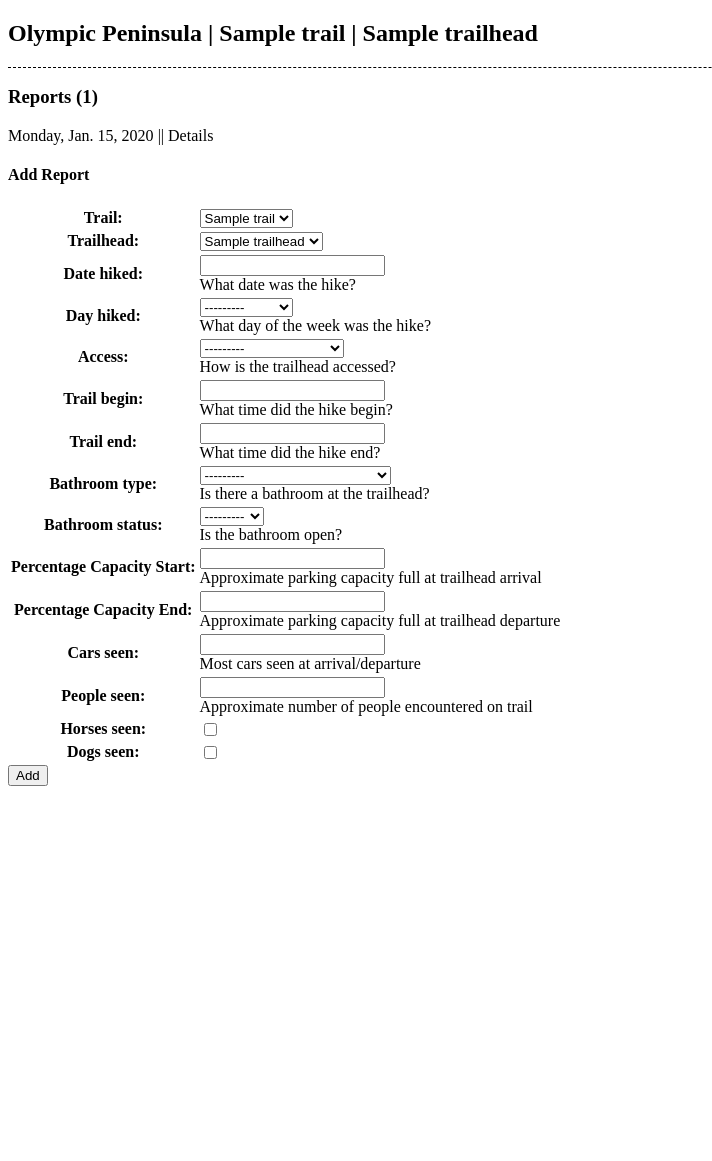
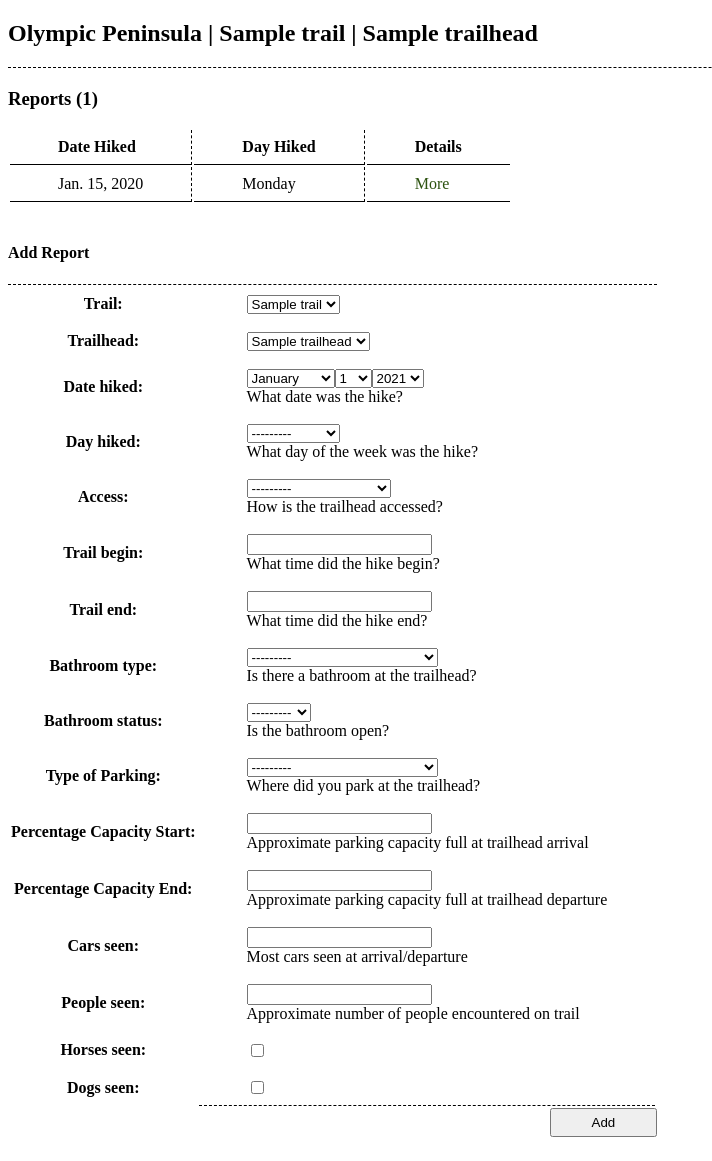
Before and after one commit to kris71990/crowd-watch, a Django app: page /trails/OP/00000000-0000-0000-0000-000000000001/00000000-0000-0000-0000-000000000001/reports/ in a window 1280 px wide. Shown: the part 91-1252 px from the top of the page, without its empty margins (0-712 px from the left). Before the commit the page ends 877 px from the top, so only its background shows below. Run offline with Django 3.2, Linux system fonts and the light colour scheme; tables that the repository leaves empty hold one stand-in row (values such as "Sample post").

Commit message:
fix forms, add link flow to views

```diff
--- a/trails/forms.py
+++ b/trails/forms.py
@@ -1,5 +1,6 @@
-from django.forms import ModelForm, TextInput
+from django.forms import ModelForm, SelectDateWidget, TimeInput
 from .models import Trail, Trailhead, Report
+from datetime import datetime
 
 class TrailForm(ModelForm):
   class Meta:
@@ -19,5 +20,16 @@ class TrailheadForm(ModelForm):
 
 class ReportForm(ModelForm):
   class Meta:
+    year_choices = []
+    current_year = datetime.today().year
+    for i in range(10):
+      year_choices.append(current_year - i)
+
     model = Report
-    fields = ('trail', 'trailhead', 'date_hiked', 'day_hiked', 'access', 'trail_begin', 'trail_end', 'bathroom_type', 'bathroom_status', 'pkg_estimate_begin', 'pkg_estimate_end', 'cars_seen', 'people_seen', 'horses_seen', 'dogs_seen')
+    fields = ('trail', 'trailhead', 'date_hiked', 'day_hiked', 'access', 'trail_begin', 'trail_end', 'bathroom_type', 'bathroom_status', 'pkg_location', 'pkg_estimate_begin', 'pkg_estimate_end', 'cars_seen', 'people_seen', 'horses_seen', 'dogs_seen')
+    widgets = {
+      'date_hiked': SelectDateWidget(
+        years=year_choices,
+        empty_label=("Year", "Month", "Day")
+      ),
+    }
--- a/trails/models.py
+++ b/trails/models.py
@@ -1,7 +1,7 @@
 from django.core import validators
 from django.db import models
 import uuid
-from django.core.validators import MinValueValidator, MaxValueValidator
+from django.core.validators import MinValueValidator
 
 class Trail(models.Model):
   def __str__(self):
@@ -185,7 +185,7 @@ class Report(models.Model):
     choices=BATHROOM_STATUS,
     help_text='Is the bathroom open?'
   )
-  pkg_location = models.CharField(
+  pkg_location = models.CharField('Type of Parking',
     max_length=2,
     choices=PARKING_TYPES,
     help_text='Where did you park at the trailhead?'
@@ -193,12 +193,12 @@ class Report(models.Model):
   pkg_estimate_begin = models.IntegerField(
     'Percentage Capacity Start',
     help_text='Approximate parking capacity full at trailhead arrival',
-    validators=[MinValueValidator(0), MaxValueValidator(100)]
+    validators=[MinValueValidator(0)]
   )
   pkg_estimate_end = models.IntegerField(
     'Percentage Capacity End',
     help_text='Approximate parking capacity full at trailhead departure',
-    validators=[MinValueValidator(0), MaxValueValidator(100)]
+    validators=[MinValueValidator(0)]
   )
   cars_seen = models.IntegerField(
     'Cars seen', help_text='Most cars seen at arrival/departure',
--- a/trails/static/trails/feeds.css
+++ b/trails/static/trails/feeds.css
@@ -1,5 +1,6 @@
 .trail-table {
   margin-top: 20px;
+  margin-bottom: 40px;
 }
 
 thead td {
@@ -17,11 +18,32 @@ td:last-child {
   border-right: none;
 }
 
+td:last-child a {
+  color: #2C520F;
+}
+
+td:last-child a:hover {
+  font-weight: bold;
+}
+
 form {
+  border-top: 1px dashed black;
   display: inline-block;
-  border: 2px solid black;
 }
 
 form td {
   border: none;
 }
+
+form tr:last-child td {
+  border-bottom: 1px dashed black;
+}
+
+form .button {
+  padding: 5px 40px;
+  float: right;
+}
+
+form .button:hover {
+  cursor: pointer;
+}
--- a/trails/static/trails/header.css
+++ b/trails/static/trails/header.css
@@ -14,5 +14,8 @@
 #header h2 {
   float: right;
   font-style: italic;
+}
+
+#header h2 a {
   color: #2C520F;
 }
--- a/trails/templates/trails/header.html
+++ b/trails/templates/trails/header.html
@@ -6,7 +6,7 @@
   <body>
     <div id="header">
       <h1><a href="/trails/">Crowd Watch</a></h1>
-      <h2>Washington State Trails</h2>
+      <h2><a href="{% url 'trail_list' %}">Washington State Trails</a></h2>
     </div>
   </body>
 </html>
--- a/trails/templates/trails/report.html
+++ b/trails/templates/trails/report.html
@@ -12,7 +12,11 @@
     {% include "./header.html" %}
     {% if report %}
     <div class="subheader">
-      <h2>{{ report.trail.get_region_display }} | {{ report.trail.name }} | {{ report.trailhead.name }}</h2>
+      <h2>
+        <a href="{% url 'trails' report.trail.region %}">{{ report.trail.get_region_display }}</a> |
+        <a href="{% url 'trailheads' region=report.trail.region trail=report.trail.id %}">{{ report.trail.name }}</a> |
+        <a href="{% url 'reports_trailhead' region=report.trail.region trail=report.trail.id trailhead=report.trailhead.id %}">{{ report.trailhead.name }}</a>
+      </h2>
     </div>
     {% endif %}
     <div id="report-table">
--- a/trails/templates/trails/reports.html
+++ b/trails/templates/trails/reports.html
@@ -1,5 +1,6 @@
 {% load static %}
 <link rel="stylesheet" type="text/css" href="{% static 'trails/base_style.css' %}">
+<link rel="stylesheet" type="text/css" href="{% static 'trails/feeds.css' %}">
 
 <!DOCTYPE html>
 <html>
@@ -11,31 +12,56 @@
     {% include "./header.html" %}
     <div class="subheader">
     {% if trail %}
-      <h2>{{ trail.get_region_display }} | {{ trail.name }}</h2>
+      <h2>
+        <a href="{% url 'trails' trail.region %}">{{ trail.get_region_display }}</a> |
+        {{ trail.name }}
+      </h2>
     {% elif trailhead %}
-      <h2>{{ trailhead.trail.get_region_display }} | {{ trailhead.trail.name }} | {{ trailhead.name }}</h2>
+      <h2>
+        <a href="{% url 'trails' trailhead.trail.region %}">{{ trailhead.trail.get_region_display }}</a> |
+        <a href="{% url 'trailheads' region=trailhead.trail.region trail=trailhead.trail.id %}">{{ trailhead.trail.name }}<a/> |
+        {{ trailhead.name }}
+      </h2>
     {% endif %}
     </div>
 
     <div class="report">
     {% if reports_list %}
-      <h3>Reports ({{ reports_list.count }})</h3>
-      <ul>
-        {% for report in reports_list %}
-          <li>
-            <div>
-              <p>
-              {% if trail %}<span>{{ report.trailhead.name }} - </span>{% endif %}
-                <span>{{ report.get_day_hiked_display }}, {{ report.date_hiked }}</span> ||
+      <div class="trail-table">
+        <h3>Reports ({{ reports_list.count }})</h3>
+        <table>
+          <thead>
+            <tr>
+              {% if trail %}<td>Trailhead</td>{% endif %}
+              <td>Date Hiked</td>
+              <td>Day Hiked</td>
+              <td>Details</td>
+            </tr>
+          </thead>
+          <tbody>
+          {% for report in reports_list %}
+            <tr>
               {% if trail %}
-                <a href="{% url 'report' region=region trail=trail.id trailhead=report.trailhead.id report=report.id %}">Details</a></p>
+              <td>
+                <a href="{% url 'trailheads' region=trail.region trail=trail.id %}">{{ report.trailhead.name }}</a>
+              </td>
+              {% endif %}
+              <td>{{ report.date_hiked }}</td>
+              <td>{{ report.get_day_hiked_display }}</td>
+              {% if trail %}
+              <td>
+                <a href="{% url 'report' region=region trail=trail.id trailhead=report.trailhead.id report=report.id %}">More</a>
+              </td>
               {% else %}
-                <a href="{% url 'report' region=region trail=trailhead.trail.id trailhead=trailhead.id report=report.id %}">Details</a></p>
+              <td>
+                <a href="{% url 'report' region=region trail=trailhead.trail.id trailhead=trailhead.id report=report.id %}">More</a>
+              </td>
               {% endif %}
             </div>
-          </li>
-        {% endfor%}
-      </ul>
+          {% endfor %}
+          </tbody>
+        </table>
+      </div>
     {% else %}
       <p>No reports found</p>
     {% endif %}
@@ -46,13 +72,23 @@
     {% endif %}
     </div>
 
+    {% if form.errors %}
+      <ul>
+        {% for error in form.errors %}
+          <li>{{ error }}</li>
+        {% endfor %}
+      </ul>
+    {% endif %}
+
     {% if trailhead %}
+    <div class="form-box">
       <h4>Add Report</h4>
       <form action="{% url 'reports_trailhead' region trailhead.trail.id trailhead.id %}" method="post">
         {% csrf_token %}
         <table>{{ form.as_table }}</table>
-        <input type="submit" value="Add">
+        <input class="button" type="submit" value="Add">
       </form>
+    </div>
     {% endif %}
   </body>
 </html>
--- a/trails/views.py
+++ b/trails/views.py
@@ -13,8 +13,6 @@ def regions(request):
     trail_count = len(Trail.objects.filter(region=i[0]).values('name'))
     region_trail_count.append(trail_count)
 
-  print(region_trail_count)
-
   context = {
     'regions_list': regions_list,
     'region_trail_count': region_trail_count
@@ -27,7 +25,7 @@ def trail_list(request):
   return render(request, 'trails/trail_list.html', context)
 
 def trails(request, region):
-  trails_list = Trail.objects.filter(region=region).annotate(Count('report')).order_by('-modified')
+  trails_list = Trail.objects.annotate(Count('report')).filter(region=region).order_by('-modified')
 
   if request.method == 'POST':
     form = TrailForm(request.POST)
```
Also changed, not shown: trails/templates/trails/trailheads.html (+29 -9 lines), trails/templates/trails/trails.html (+9 -6 lines), trails/migrations/0008_auto_20210517_1924.py (added).
